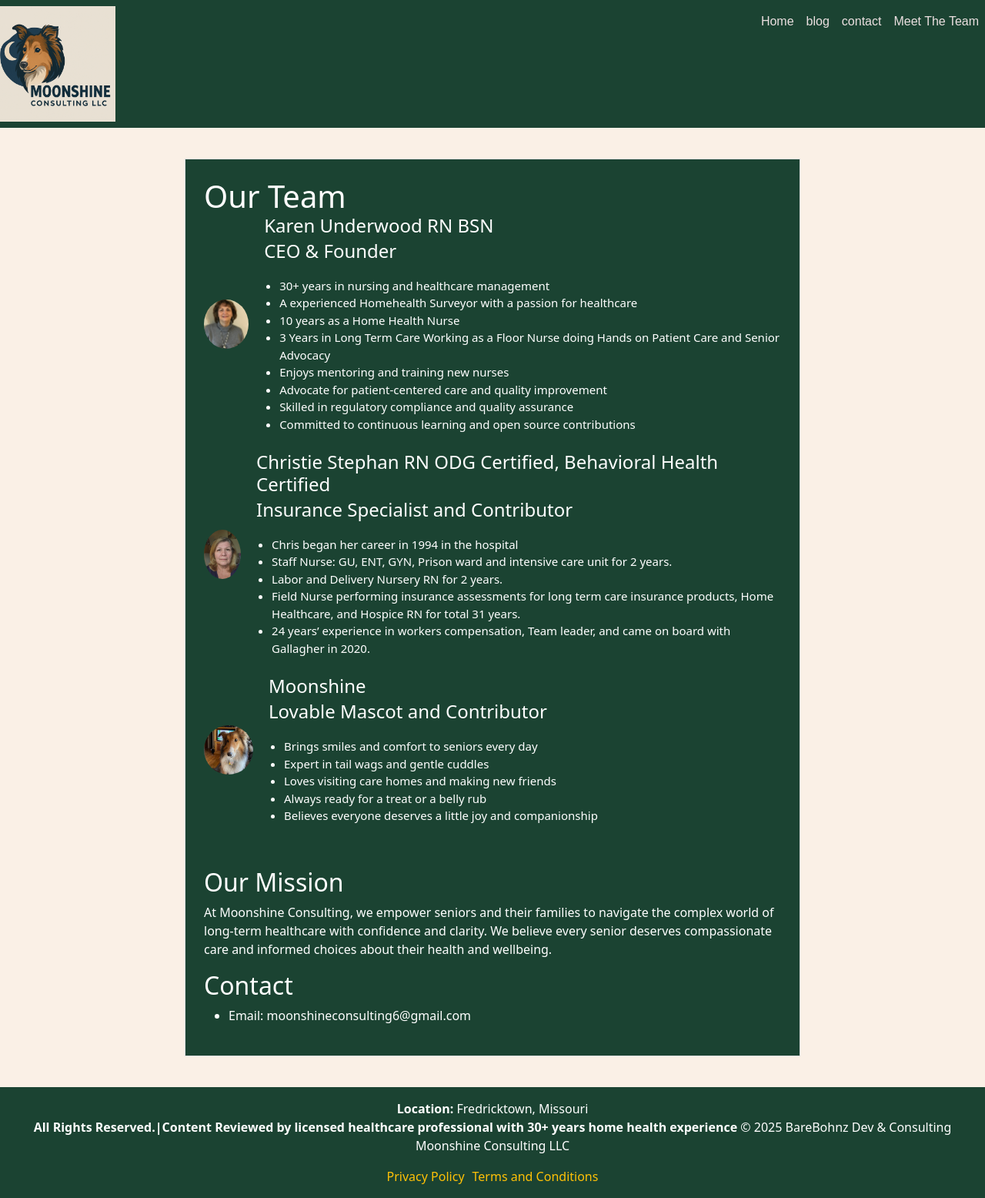
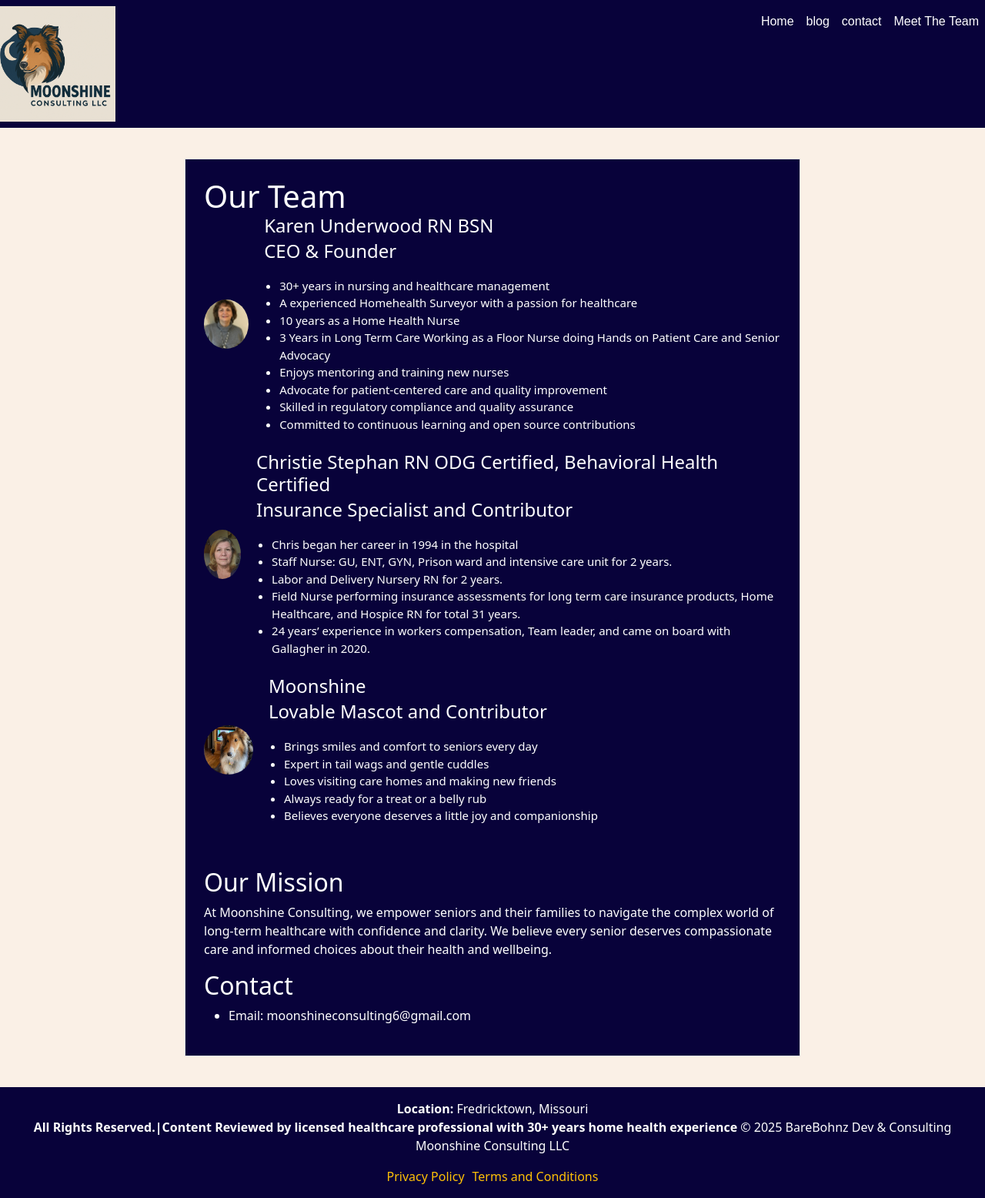
Before and after one commit to brandonbohn/Moonshineconsulting, a React (Create React App) app: page /biopage in a window 1280 px wide. Shown: the whole page at 77% size. Built offline with nearby package versions, Linux system fonts and the light colour scheme.

Commit message:
update to main color

```diff
--- a/src/Pages/Homepage.tsx
+++ b/src/Pages/Homepage.tsx
@@ -262,14 +262,14 @@ export const Homepage = () => {
   }}
 >
   <div className="d-flex flex-column align-items-center mt-5" style={{ paddingBottom: "64px", paddingTop: "64px" }}>
-    <h2 className="card-title text-center mb-4" style={{ fontSize: "1.5rem", fontWeight: "bold", color: "#fff" }}>
+    <h2 className=" text-center mb-4" style={{ fontSize: "1.5rem", fontWeight: "bold", color: "#08023a" }}>
       Caregiver Tools We Love
     </h2>
     <div className="d-flex justify-content-center product-cards-responsive" style={{ gap: "32px" }}>
       <div
         className="card d-flex flex-column align-items-center product-card-responsive"
         style={{
-          background: "#1b4332",
+          background: "#08023a",
           color: "#fff",
           width: "400px",
           padding: "32px"
@@ -284,7 +284,7 @@ export const Homepage = () => {
       <div
         className="card d-flex flex-column align-items-center product-card-responsive"
         style={{
-          background: "#1b4332",
+          background: "#08023a",
           color: "#fff",
           width: "400px",
           padding: "32px"
--- a/src/Pages/biopage.tsx
+++ b/src/Pages/biopage.tsx
@@ -2,7 +2,7 @@ import React from "react";
 
 function BioPage() {
     return (
-        <div style={{ maxWidth: 800, margin: "40px auto", padding: 24, border: "1px solid #ddd",  color: "#fff", background: "#1b4332" }}>
+        <div style={{ maxWidth: 800, margin: "40px auto", padding: 24, border: "1px solid #ddd",  color: "#fff", background: "#08023a" }}>
             <div style={{ display: "flex", alignItems: "center", marginBottom: 32 }}>
                 <div />
                 <div>
@@ -26,7 +26,7 @@ function BioPage() {
                         {
                             name: "Christie Stephan RN ODG Certified, Behavioral Health Certified",
                             title: "Insurance Specialist and Contributor",
-                            picture: "../../images/christie.jpg",
+                            picture: "./images/christie.jpg",
                             bioPoints: [
                                 "Chris began her career in 1994 in the hospital",
                                 "Staff Nurse: GU, ENT, GYN, Prison ward and intensive care unit for 2 years.",
@@ -38,7 +38,7 @@ function BioPage() {
                         {
                             name: "Moonshine",
                             title: "Lovable Mascot and Contributor",
-                            picture: "../../images/moonshine.jpg",
+                            picture: "./images/moonshine.jpg",
                             bioPoints: [
                                 "Brings smiles and comfort to seniors every day",
                                 "Expert in tail wags and gentle cuddles",
--- a/src/Utilities/Footer.tsx
+++ b/src/Utilities/Footer.tsx
@@ -1,7 +1,7 @@
 import React from 'react';
 
 const BusinessHeader = () => (
-  <div className="cards text-white py-3 px-2 text-center" style={{ fontSize: "1rem" }}>
+  <div className=" py-3 px-2 text-center" style={{ fontSize: "1rem", backgroundColor: "#08023a", color: "#fff" }}>
     <div>
       <strong>Location:</strong> Fredricktown, Missouri
     </div>
--- a/src/Utilities/header.tsx
+++ b/src/Utilities/header.tsx
@@ -8,9 +8,9 @@ function Header(){
 <section>
 
 
-<div className="Header cards text-white py-3">
+<div className="  text-white py-3 HeaderandFooter">
 
-<nav className="navbar navbar-expand-lg text-white cards">
+<nav className="navbar navbar-expand-lg text-white " style={{ backgroundColor: "#08023a" }}>
   <div className="container-fluid d-flex justify-content-between align-items-start px-0">
     {/* Logo fully left and top with 20px bottom margin */}
     <div style={{ marginRight: "24px", alignSelf: "flex-start" }}>
--- a/src/css/index.css
+++ b/src/css/index.css
@@ -40,14 +40,14 @@ margin: 20px auto;
 }
 
 
-    .Header {
+    .HeaderandFooter {
       display: inline;
       justify-content:space-around;
-      background-color:#08023a;
+      background-color: #08023a;
       font-size: 16px;
       height: 100%;
       width: 10px;
-      -webkit-text-fill-color: #ece0e1;
+      -webkit-text-fill-color: #ffffff;
       text-decoration: none;
       font-family: sans-serif;
     }
```
